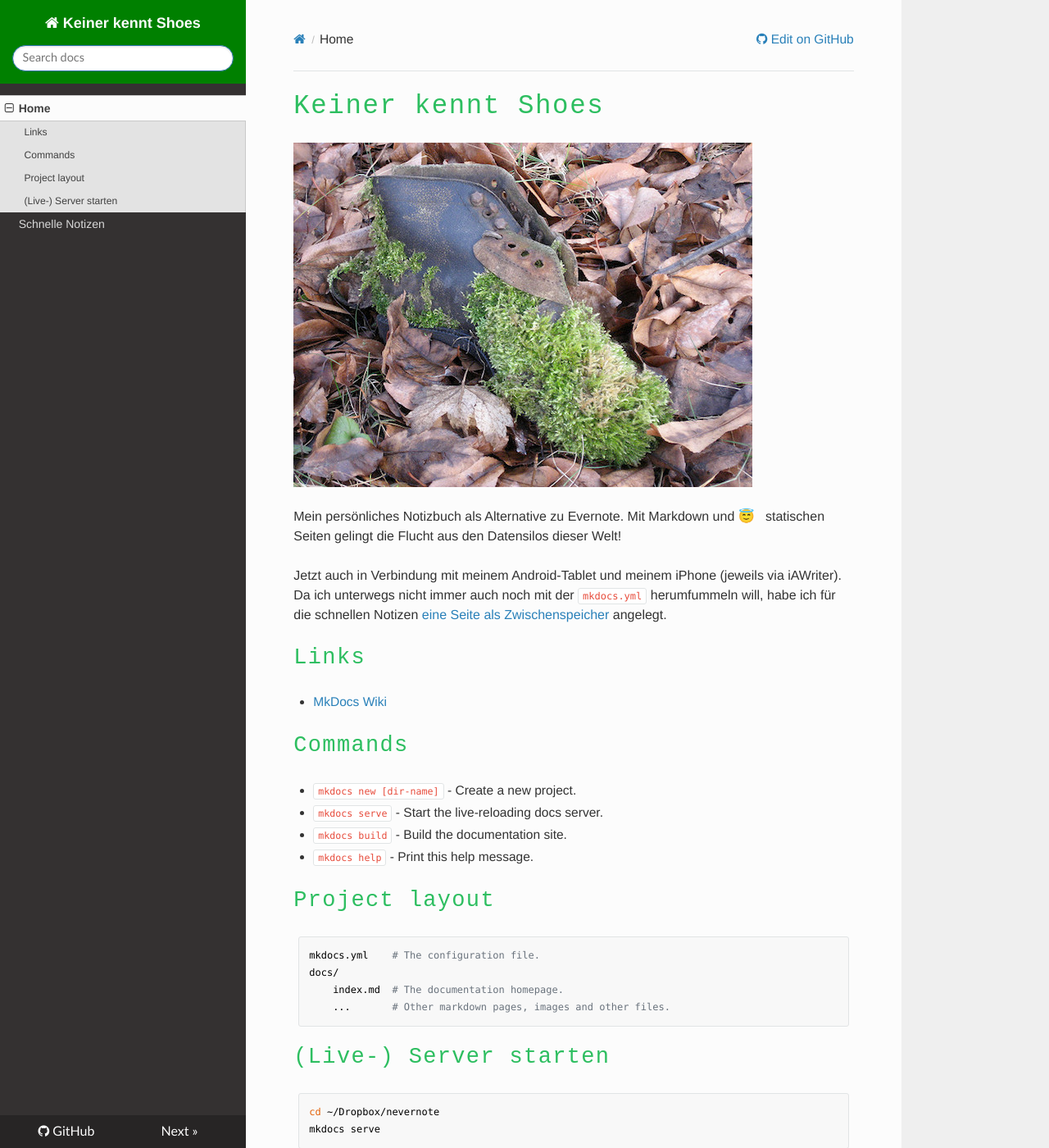
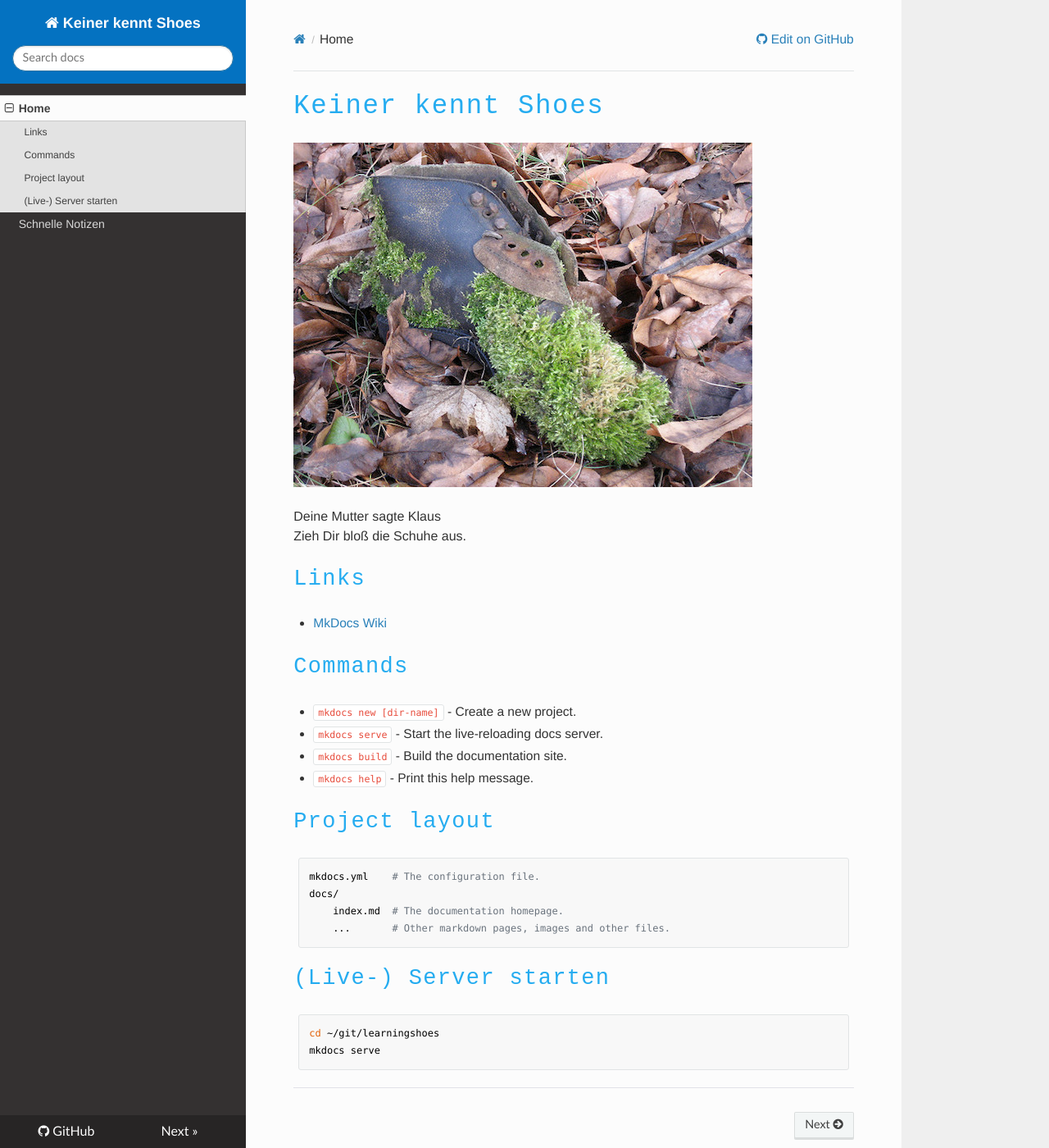
Before and after one commit to kantel/learningshoes, an MkDocs documentation site: the page built from docs/index.md, in a window 1280 px wide and 1400 px high. Shown: the whole window at 82% size. Built offline with MkDocs 1.6.1, drawn with Linux system fonts in a browser that asks for light colours; nearby versions of some CDN libraries; old or Windows-style settings are respelled for this version of MkDocs.

Commit message:
Zeit für eine Pause

```diff
--- a/docs/css/user.css
+++ b/docs/css/user.css
@@ -8,7 +8,7 @@ body {
 h1, h2 {
     font-family: "American Typewriter", "Courier New", monospace;
 	letter-spacing: 0.05em;
-	color: #2DBE60;
+	color: #25acf0;
 	font-weight: 400;
     line-height: 1.2em; /* 48px / 40px */
     margin-bottom: .4em;/* 16px / 40px */
@@ -24,7 +24,7 @@ h2 {
 }
 
 .wy-side-nav-search, .wy-nav-top {
-	background: green;
+	background: #0472c1;
 }
 
 ul, li {
--- a/docs/index.md
+++ b/docs/index.md
@@ -2,9 +2,8 @@
 
 ![Silo](images/shoesmoos.jpg)
 
-Mein persönliches Notizbuch als Alternative zu Evernote. Mit Markdown und 😇 &nbsp; statischen Seiten gelingt die Flucht aus den Datensilos dieser Welt!
-
-Jetzt auch in Verbindung mit meinem Android-Tablet und meinem iPhone (jeweils via iAWriter). Da ich unterwegs nicht immer auch noch mit der `mkdocs.yml` herumfummeln will, habe ich für die schnellen Notizen [eine Seite als Zwischenspeicher](dailynotes.md) angelegt.
+Deine Mutter sagte Klaus
+Zieh Dir bloß die Schuhe aus.
 
 ## Links
 
@@ -28,6 +27,6 @@ Jetzt auch in Verbindung mit meinem Android-Tablet und meinem iPhone (jeweils vi
 ## (Live-) Server starten
 
 ~~~bash
-cd ~/Dropbox/nevernote
+cd ~/git/learningshoes
 mkdocs serve
 ~~~
```
Also changed, not shown: docs/img/favicon.ico (added).
